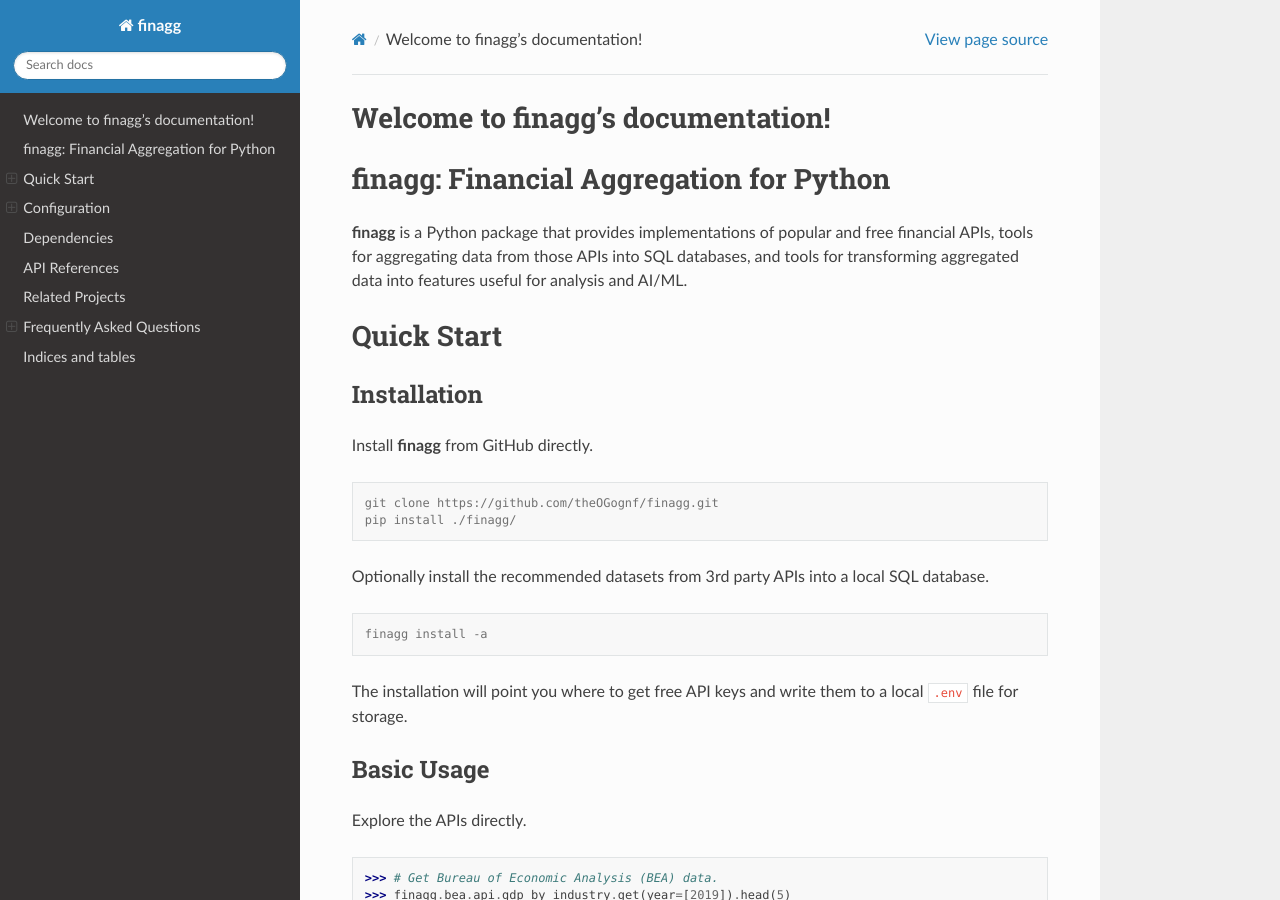
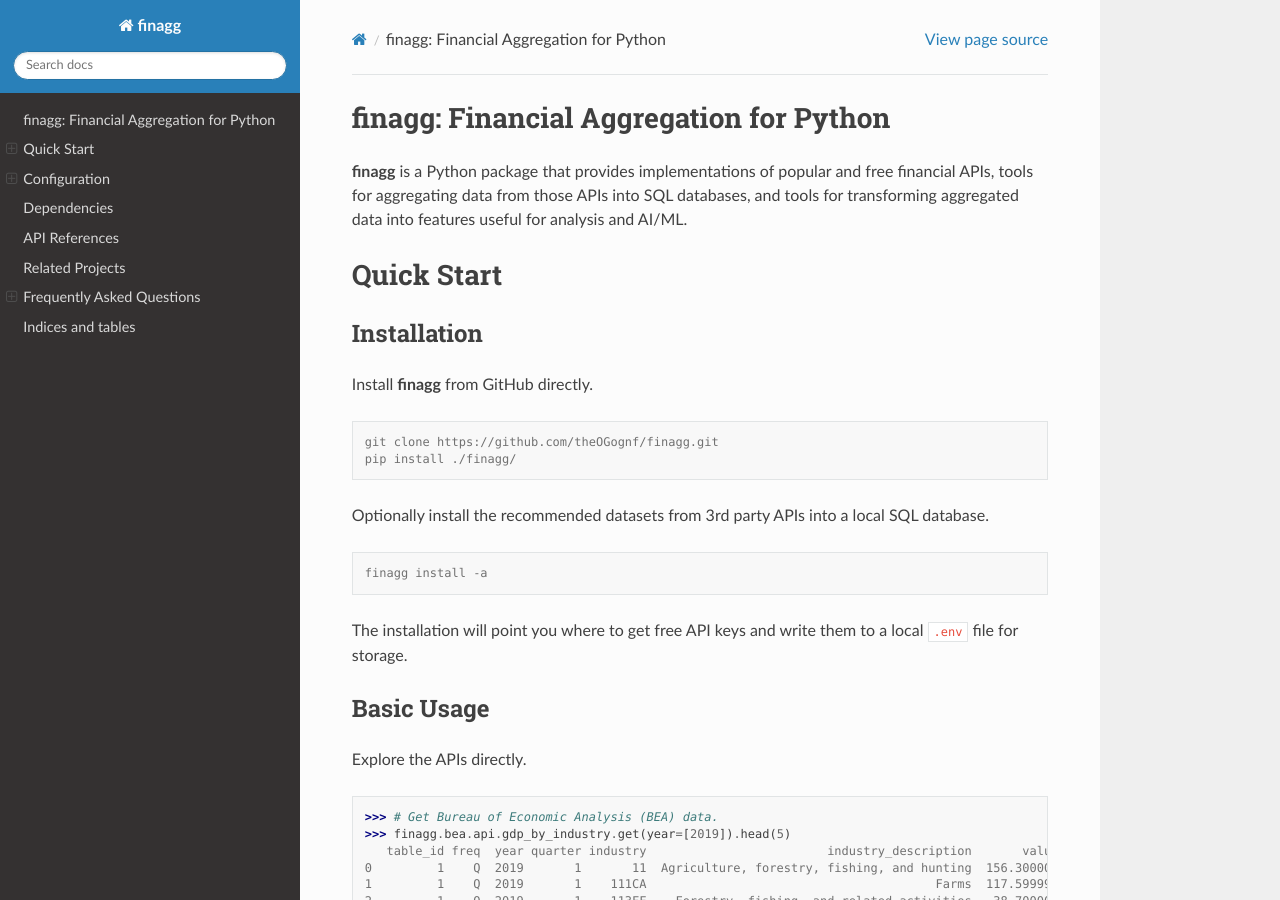
Before and after one commit to theOGognf/finagg, a Sphinx documentation site: the page built from docs/index.rst, in a window 1280 px wide and 900 px high. Built offline with Sphinx 7.4.7 and the Read the Docs theme 2.0.0, drawn with Linux system fonts in a browser that asks for light colours; pages that are not in the unit, such as notebooks, are missing from menus; the version number could not be read and is left out.

Commit message:
hotfix index.rst

```diff
--- a/docs/index.rst
+++ b/docs/index.rst
@@ -2,9 +2,6 @@
    sphinx-quickstart on Mon Feb 27 20:01:04 2023.
    You can adapt this file completely to your liking, but it should at least
    contain the root `toctree` directive.
-
-Welcome to finagg's documentation!
-==================================
 
 .. include:: ../README.rst
 
```
